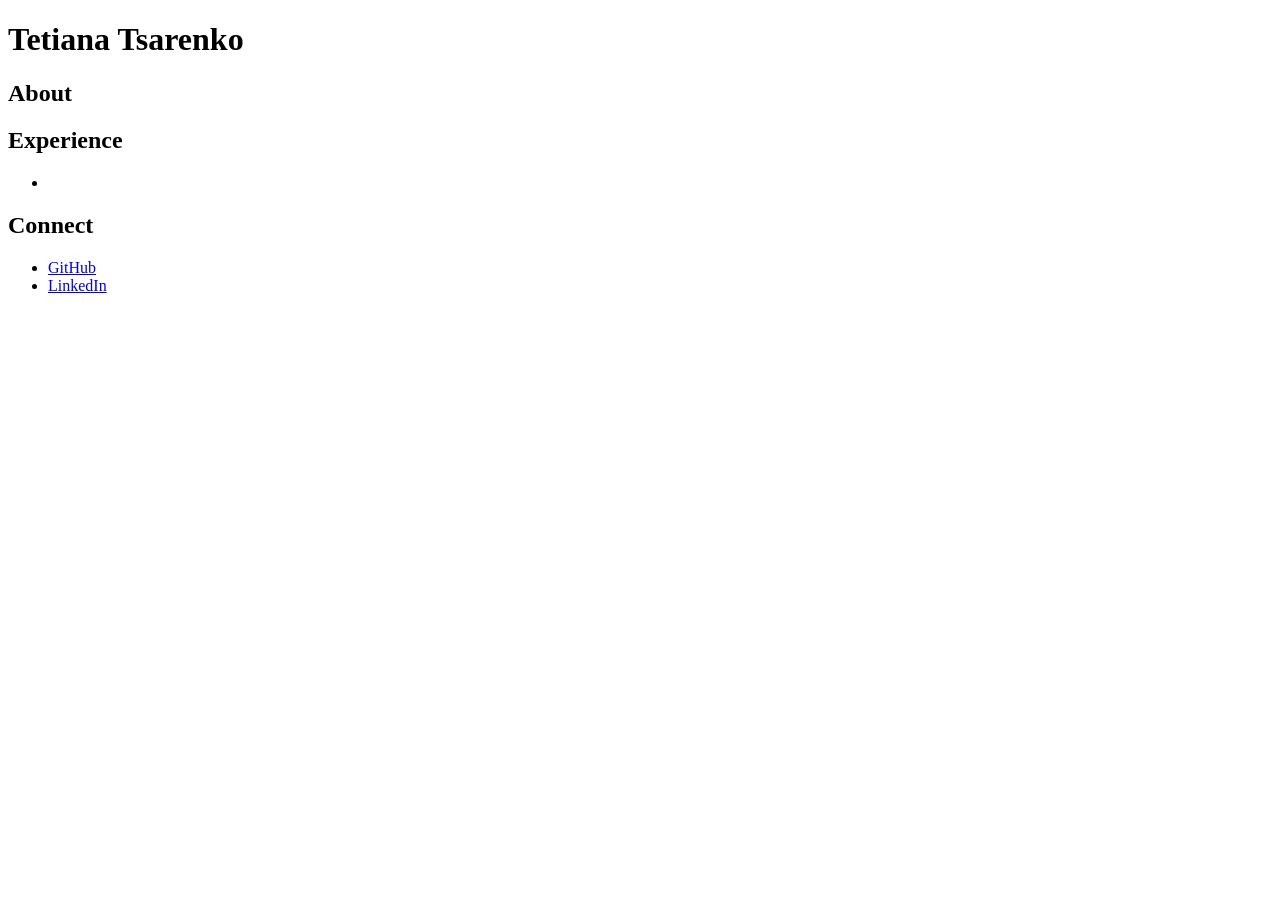
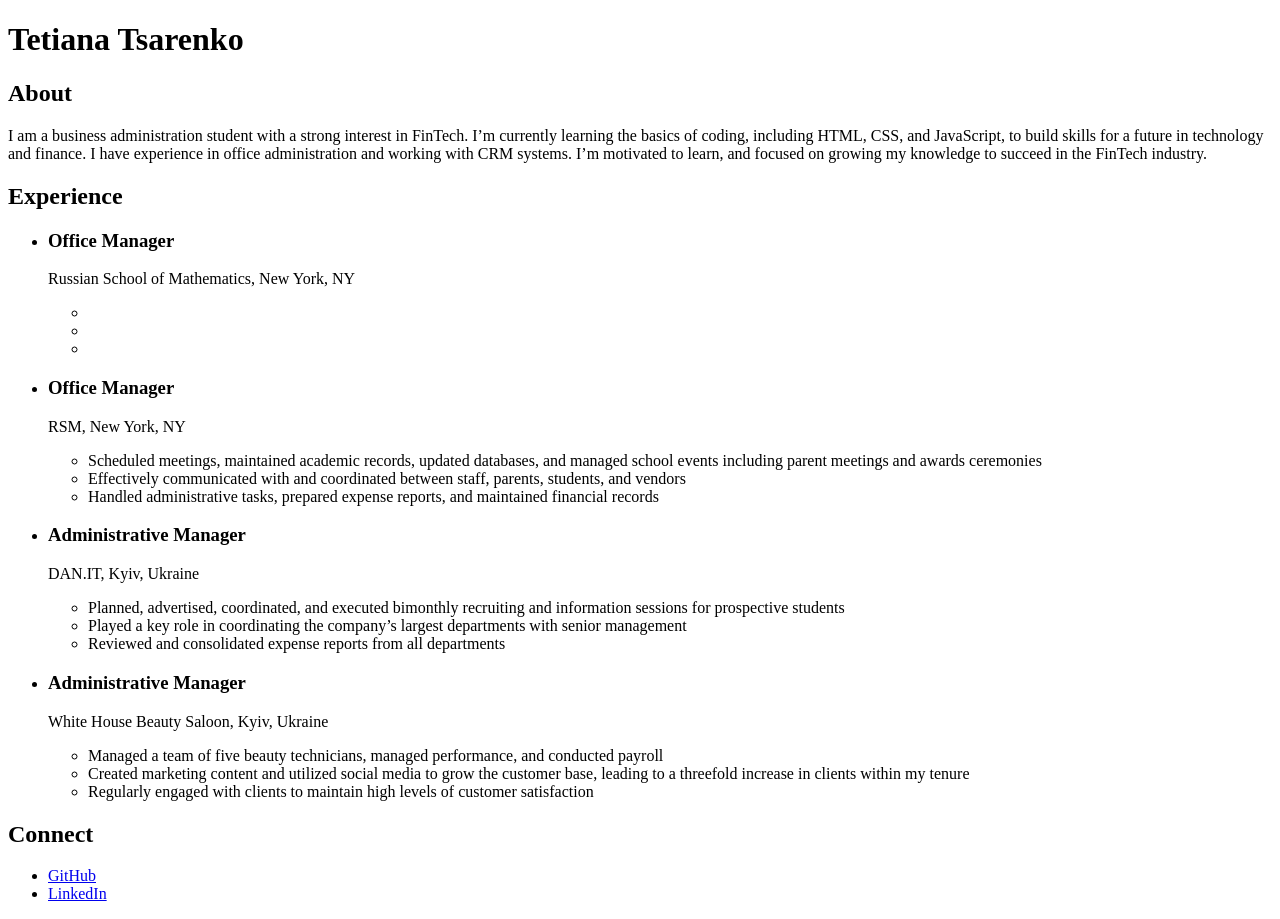
Before and after one commit to tanyya2/tanya_tsarenko_jupiter, a plain HTML site: page index.html in a window 1280 px wide. Before the commit the page ends 800 px from the top, so only its background shows below. Drawn offline with Linux system fonts and the light colour scheme.

Commit message:
Added content in all of the sections

```diff
--- a/index.html
+++ b/index.html
@@ -12,16 +12,58 @@
 <section id="About">
     <h2>About</h2>
     <p>
-
+    I am a business administration student with a strong interest in FinTech. I’m currently learning the basics of coding, including HTML, CSS, and JavaScript, to build skills for a future in technology and finance. I have experience in office administration and working with CRM systems. I’m motivated to learn, and focused on growing my knowledge to succeed in the FinTech industry.
     </p>
 </section>
 <section id="Experience">
     <h2>Experience</h2>
     <ul>
         <li>
-
+            <h3>Office Manager</h3>
+            <p>Russian School of Mathematics, New York, NY</p>
+            <ul>
+                <li></li>
+                <li></li>
+                <li></li>
+            </ul>
         </li>
     </ul>
+
+    <ul>
+        <li>
+            <h3>Office Manager</h3>
+            <p>RSM, New York, NY</p>
+            <ul>
+                <li>Scheduled meetings, maintained academic records, updated databases, and managed school events including parent meetings and awards ceremonies</li>
+                <li>Effectively communicated with and coordinated between staff, parents, students, and vendors</li>
+                <li>Handled administrative tasks, prepared expense reports, and maintained financial records</li>
+            </ul>
+        </li>
+    </ul>
+    <ul>
+        <li>
+            <h3>Administrative Manager</h3>
+            <p>DAN.IT, Kyiv, Ukraine</p>
+            <ul>
+                <li>Planned, advertised, coordinated, and executed bimonthly recruiting and information sessions for prospective students</li>
+                <li>Played a key role in coordinating the company’s largest departments with senior management</li>
+                <li>Reviewed and consolidated expense reports from all departments</li>
+            </ul>
+        </li>
+    </ul>
+
+    <ul>
+        <li>
+            <h3>Administrative Manager</h3>
+            <p>White House Beauty Saloon, Kyiv, Ukraine</p>
+            <ul>
+                <li>Managed a team of five beauty technicians, managed performance, and conducted payroll</li>
+                <li>Created marketing content and utilized social media to grow the customer base, leading to a threefold increase in clients within my tenure</li>
+                <li>Regularly engaged with clients to maintain high levels of customer satisfaction</li>
+            </ul>
+        </li>
+    </ul>
+
 </section>
 <section id="Connect">
     <h2>Connect</h2>
```
